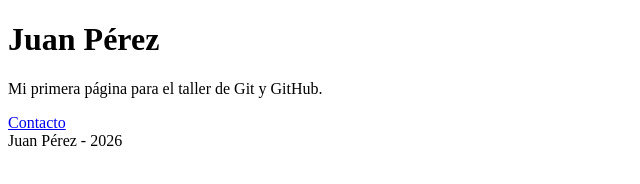
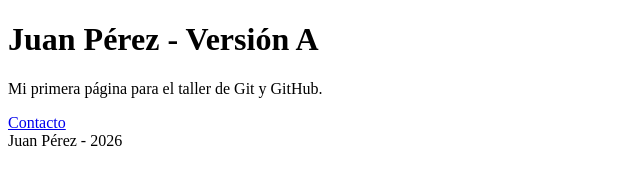
Before and after one commit to JuanPerez0114/taller-git-juan-perez, a plain HTML site: page index.html in a window 1280 px wide. Shown: the whole page, without its empty margins (0-640 px from the left). Drawn offline with Linux system fonts and the light colour scheme.

Commit message:
feat: cambia título a versión A

```diff
--- a/index.html
+++ b/index.html
@@ -5,7 +5,7 @@
     <title>Taller Git - Juan Pérez</title>
 </head>
 <body>
-    <h1>Juan Pérez</h1>
+    <h1>Juan Pérez - Versión A</h1>
     <p>Mi primera página para el taller de Git y GitHub.</p>
     <a href="contacto.html">Contacto</a><footer>Juan Pérez - 2026</footer></body>
 </html>
```
